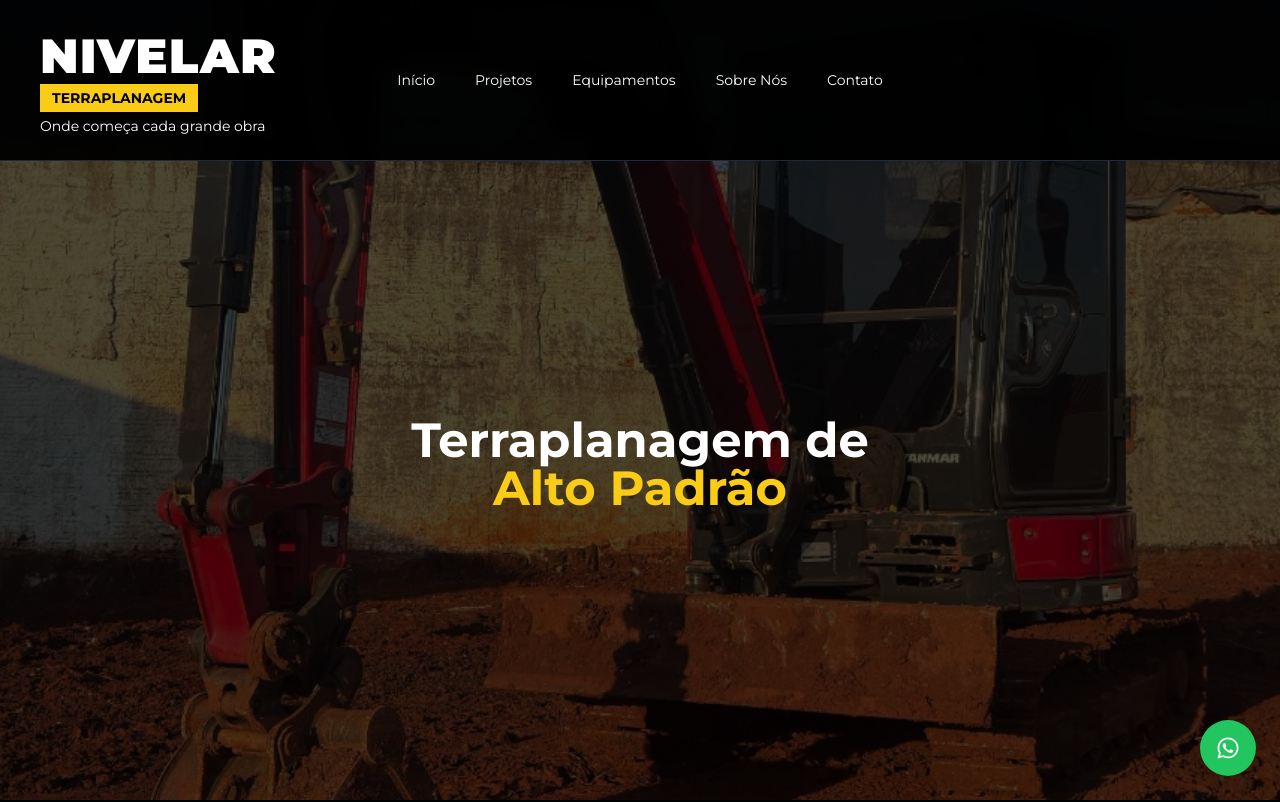
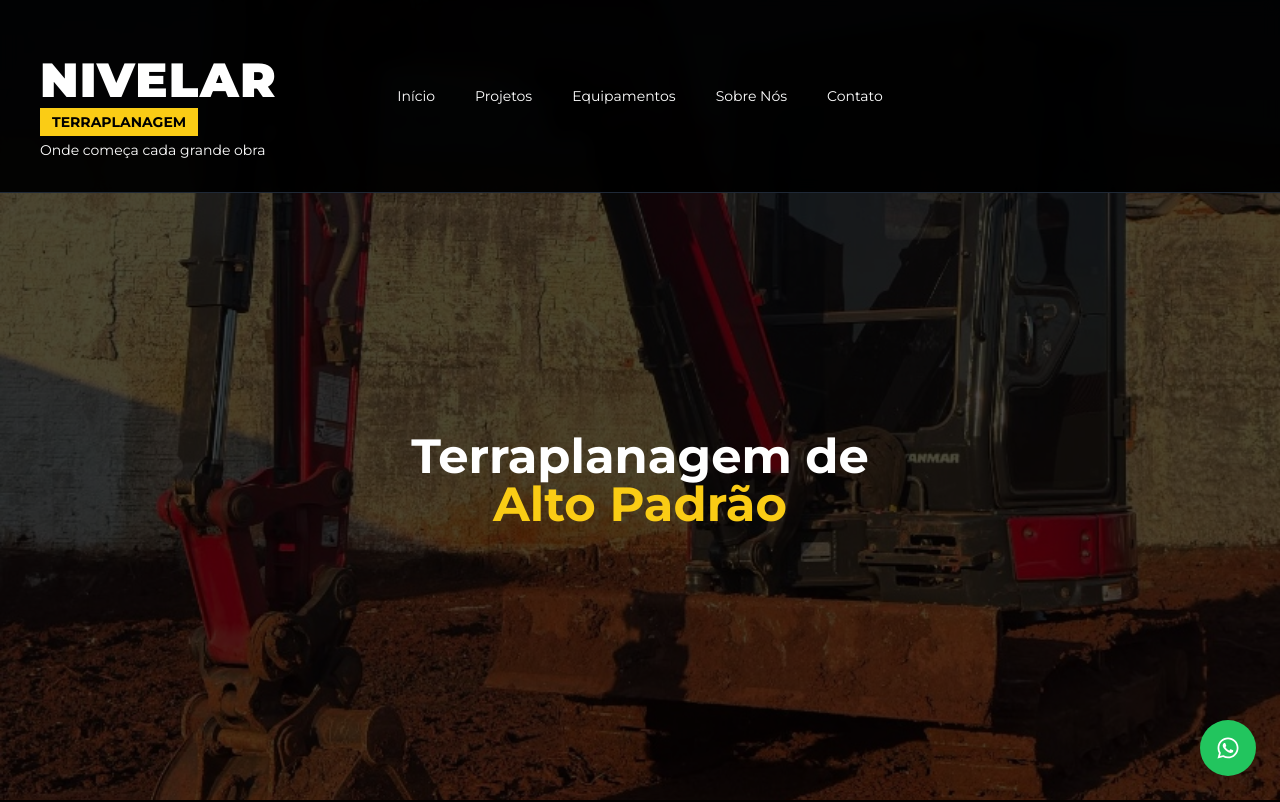
Before and after one commit to emanueldomingues/site-nivelar, a Next.js app: page / in a window 1280 px wide. Shown: the top 802 px of the page. Built offline with nearby package versions, Linux system fonts and the light colour scheme.

Commit message:
fix final icones + layout correto

```diff
--- a/app/page.tsx
+++ b/app/page.tsx
@@ -50,10 +50,10 @@ export default function Home() {
 
       {/* HEADER */}
       <header className="fixed top-0 w-full bg-black/95 backdrop-blur z-50 border-b border-gray-800">
-        <div className="w-full flex items-center justify-between px-10 py-6 relative">
+        <div className="w-full flex items-center justify-between px-10 py-8 relative">
 
           {/* LOGO */}
-          <div className="flex flex-col leading-tight mt-2">
+          <div className="flex flex-col leading-tight mt-6">
             <h1 className="text-5xl font-black tracking-wide">
               NIVELAR
             </h1>
@@ -79,7 +79,7 @@ export default function Home() {
       </header>
 
       {/* HERO */}
-      <section id="home" className="h-screen pt-32 relative flex items-center justify-center">
+      <section id="home" className="h-screen pt-40 relative flex items-center justify-center">
         {heroImages.map((img, i) => (
           <div
             key={i}
@@ -89,6 +89,7 @@ export default function Home() {
             style={{ backgroundImage: `url(${img})` }}
           />
         ))}
+
         <div className="absolute inset-0 bg-black/70" />
 
         <h2 className="relative text-5xl font-bold text-center">
@@ -135,13 +136,11 @@ export default function Home() {
 
       {/* SOBRE */}
       <section id="sobre" className="py-20 px-6 text-center bg-[#0d0d0d]">
-
         <h2 className="text-3xl md:text-4xl font-bold mb-6">
           SOBRE <span className="text-yellow-400">NÓS</span>
         </h2>
 
         <div className="max-w-3xl mx-auto text-gray-300 leading-relaxed text-base md:text-lg">
-
           <p className="mb-4">
             A <span className="text-white font-semibold">Nivelar Terraplanagem</span> nasceu com um propósito claro: dar início a grandes projetos com qualidade, precisão e responsabilidade.
           </p>
@@ -154,9 +153,7 @@ export default function Home() {
           <p>
             Acreditamos que um bom começo define todo o resultado final — e é exatamente nesse começo que fazemos a diferença.
           </p>
-
         </div>
-
       </section>
 
       {/* CONTATO */}
@@ -170,7 +167,7 @@ export default function Home() {
           {/* MAPA */}
           <iframe
             src="https://www.google.com/maps?q=Av.+Antônio+Raminelli,+857,+Cambé&output=embed"
-            className="w-full h-[460px] rounded-xl"
+            className="w-full h-[500px] rounded-xl"
           />
 
           {/* CONTATOS */}
@@ -201,7 +198,7 @@ export default function Home() {
               target="_blank"
               className="flex items-center gap-3 hover:text-yellow-400 transition"
             >
-              <FaInstagram className="text-xl" />
+              <FaInstagram size={22} />
               @terraplanagem.nivelar
             </a>
 
```
